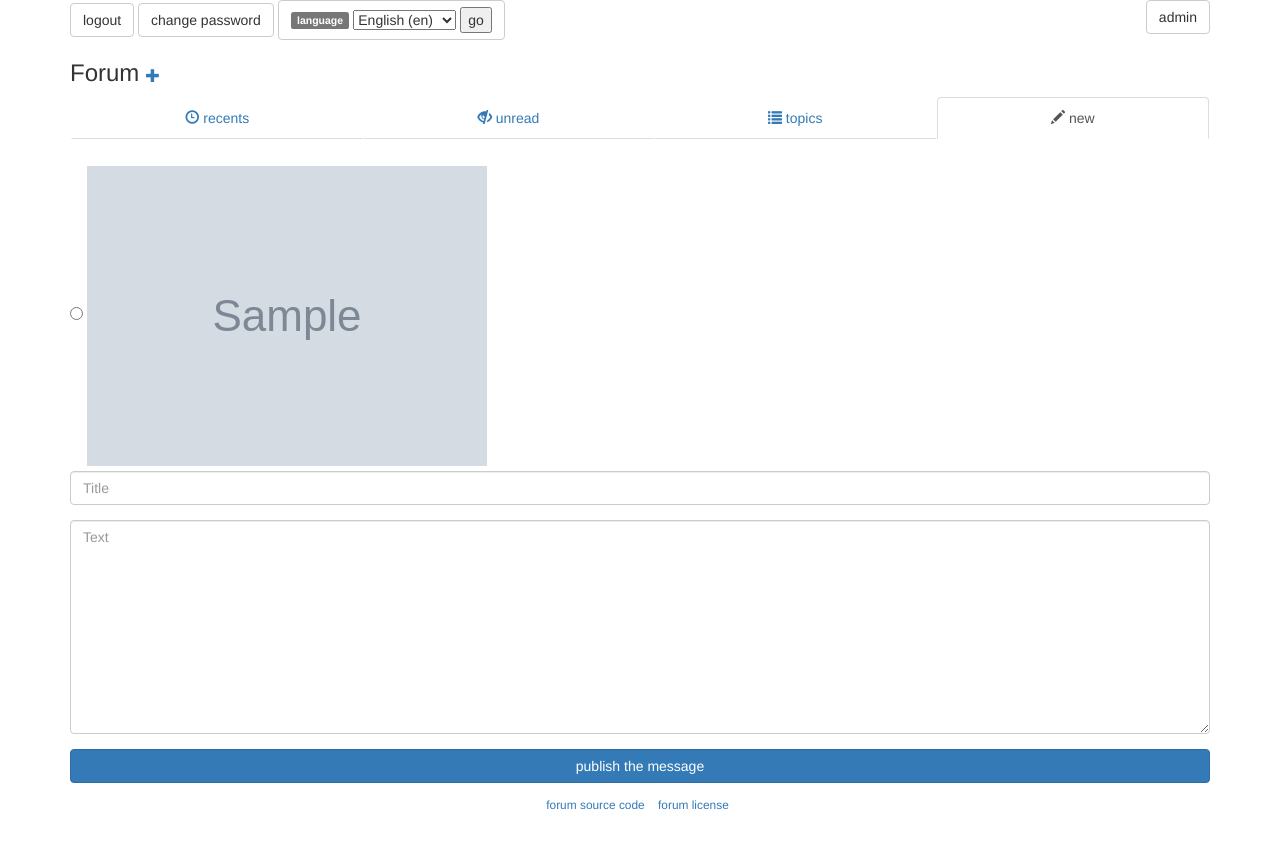
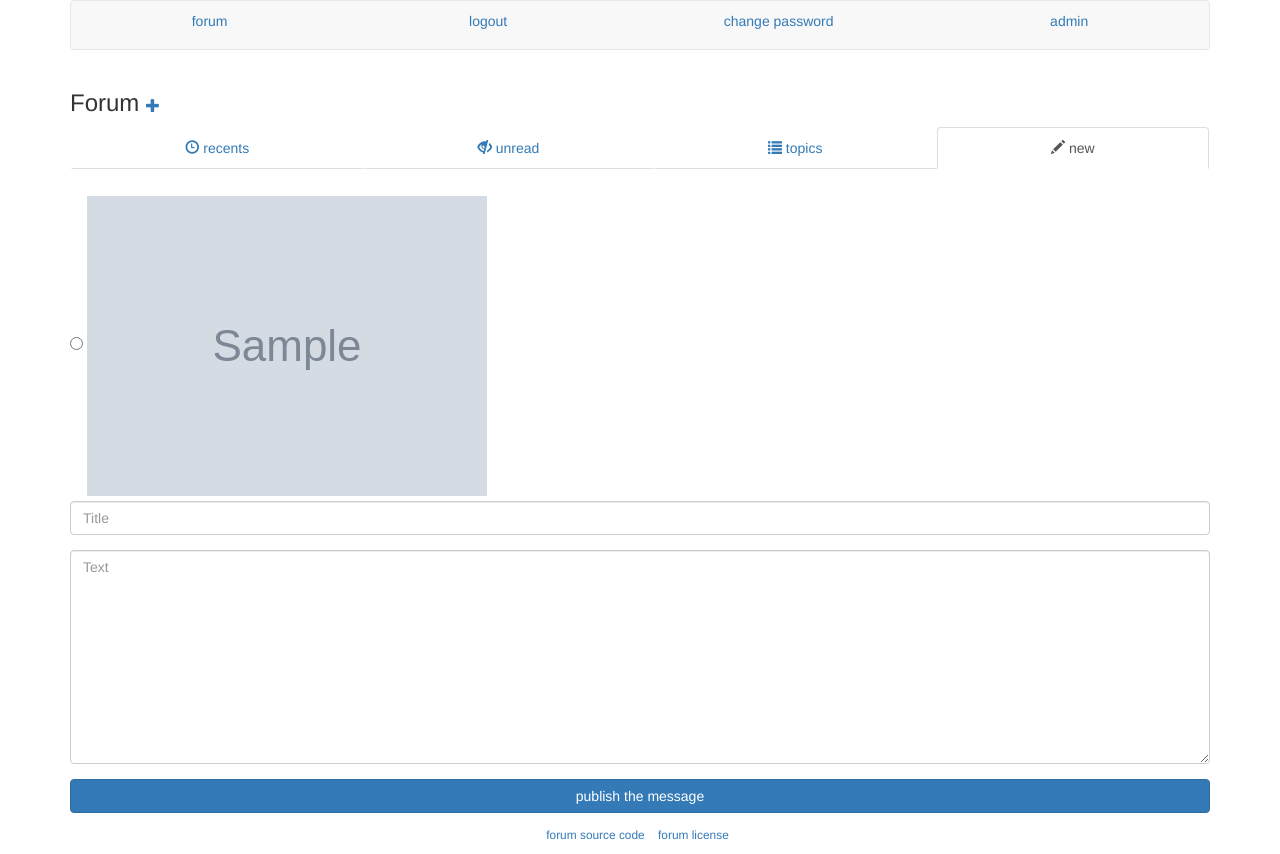
Before and after one commit to rezometz/django-paiji2-forum, a Django app: page /new in a window 1280 px wide. Before the commit the page ends 810 px from the top, so only its background shows below. Run offline with Django 3.2, Linux system fonts and the light colour scheme; a user stored in the database is signed in; tables that the repository leaves empty hold one stand-in row (values such as "Sample post"); grey boxes marked "Sample" are stand-in pictures; some libraries are stand-ins or nearby versions.

Commit message:
change sample_project navbar

```diff
--- a/sample_project/home/templates/home/layout_three_columns.html
+++ b/sample_project/home/templates/home/layout_three_columns.html
@@ -28,18 +28,15 @@ along with this program.  If not, see <http://www.gnu.org/licenses/>.
     </head>
     <body>
         <div class="container">
-            {% if not user.is_authenticated %}
-            <a class="btn btn-default" href={% url 'login' %}>{% trans 'login' %}</a>
-            {% else %}
-            <a class="btn btn-default" href={% url 'logout' %}>{% trans 'logout' %}</a>
-            <a class="btn btn-default" href={% url 'password_change' %}>{% trans 'change password' %}</a>
-            {% endif %}
-            <a class="btn btn-default pull-right" href='/admin' %}>{% trans 'admin' %}</a>
-
-            <form class="btn btn-default" action="{% url 'set_language' %}" method="post">{% csrf_token %}
-                <label class="label label-default" for="language">{% trans 'language' %}{% if LANGUAGE_CODE != 'en' %} (language){% endif %}</label>
-                <input name="next" type="hidden" value="{{ redirect_to }}" />
-                <select name="language">
+            <div class="navbar navbar-default">
+                <ul class="nav nav-pills nav-justified">
+                    {% comment %}
+                    <li>
+                        <span class="text-center">
+                            <form class="form-inline" action="{% url 'set_language' %}" method="post">{% csrf_token %}
+                                <div class="form-group">
+                                    <label for="language">{% trans 'language' %}{% if LANGUAGE_CODE != 'en' %} (language){% endif %}</label>
+                                    <select class="form-control" name="language">
                                         {% get_current_language as LANGUAGE_CODE %}
                                         {% get_available_languages as LANGUAGES %}
                                         {% get_language_info_list for LANGUAGES as languages %}
@@ -49,8 +46,32 @@ along with this program.  If not, see <http://www.gnu.org/licenses/>.
                                             </option>
                                         {% endfor %}
                                     </select>
-                <input type="submit" value="go"/>
+                                <input class="form-control" type="submit" value="go"/>
+                                </div>
                             </form>
+                        </span>
+                    </li>
+                    {% endcomment %}
+                    <li>
+                        <a href="/">{% trans 'forum' %}</a>
+                    </li>
+                    {% if not user.is_authenticated %}
+                    <li>
+                        <a href={% url 'login' %}>{% trans 'login' %}</a>
+                    </li>
+                    {% else %}
+                    <li>
+                        <a href={% url 'logout' %}>{% trans 'logout' %}</a>
+                    </li>
+                    <li>
+                        <a href={% url 'password_change' %}>{% trans 'change password' %}</a>
+                    </li>
+                    {% endif %}
+                    <li>
+                        <a href='/admin' %}>{% trans 'admin' %}</a>
+                    </li>
+                 </ul>
+            </div>
 
             {% block content %}{% endblock %}
         </div>
```
Lines whose indentation alone changed are shown as unchanged.
